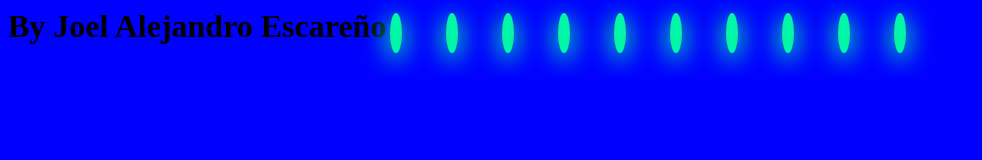
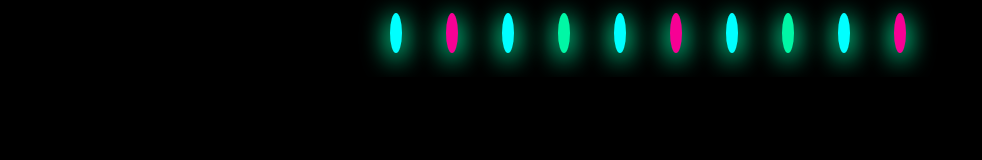
Before and after one commit to Alexz537/maldito, a plain HTML site: page index.html in a window 1280 px wide. Shown: the whole page, without its empty margins (0-982 px from the left). Drawn offline with Linux system fonts and the light colour scheme.

Commit message:
añadir dos codigos a css

```diff
--- a/estilos.css
+++ b/estilos.css
@@ -1,5 +1,5 @@
 body{
-    background: blue;
+    background: black;
 }
 /*Lista*/
 .lightrope{
@@ -27,3 +27,19 @@ body{
     animation-name: flash-1;
     animation-duration: 2s;
 }
+
+/* Impares mayores a 2 */
+.lightrope li:nth-child(2n+1){
+    background: cyan;
+    box-shadow: 0px 5px 24pd 3px rgba(0, 255, 255, 0.5);
+    animation-name: flash-2;
+    animation-duration: 0.4s;
+}
+
+/* Impares mayores a 5 */
+.lightrope li:nth-child(4n+2){
+    background: #f70094;
+    box-shadow: 0px 5px 24pd 3px #f70094;
+    animation-name: flash-3;
+    animation-duration: 1.1s;
+}
```
